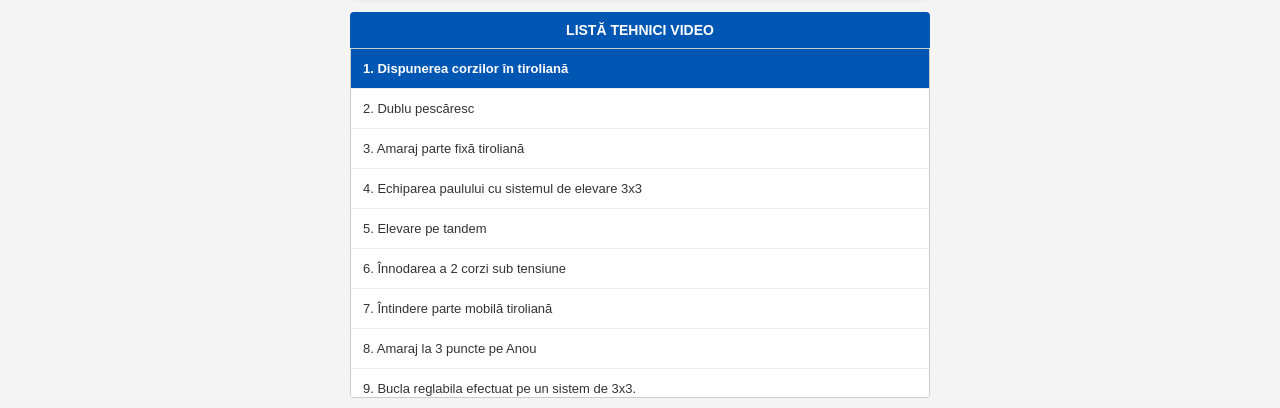
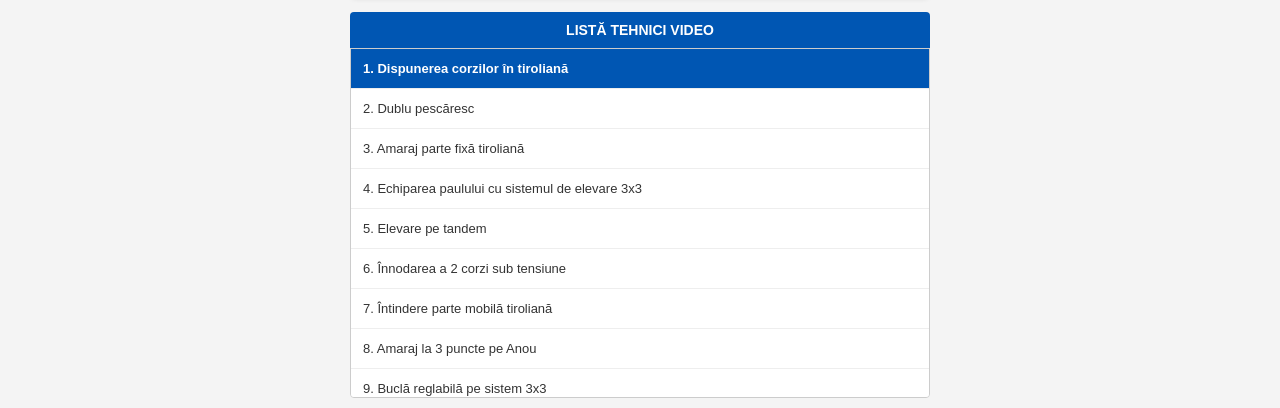
Before and after one commit to edyzaiu-web/Proceduri-si-tehnici-de-baza-in-salvare-montana, a plain HTML site: page video.htm in a window 1280 px wide. Shown: the part 492-900 px from the top of the page. Drawn offline with Linux system fonts and the light colour scheme.

Commit message:
Update video description for item 9 in playlist

```diff
--- a/video.htm
+++ b/video.htm
@@ -80,7 +80,7 @@
    <div class="playlist-item" data-video="QpWSBehahpc" onclick="schimbaVideo(this)">6. Înnodarea a 2 corzi sub tensiune</div>
    <div class="playlist-item" data-video="yWxxGdajbMY" onclick="schimbaVideo(this)">7. Întindere parte mobilă tiroliană</div>
   <div class="playlist-item" data-video="0kFrWzyXslA" onclick="schimbaVideo(this)">8. Amaraj la 3 puncte pe Anou</div>
-    <div class="playlist-item" data-video="ID_YOUTUBE_6" onclick="schimbaVideo(this)">9. Bucla reglabila efectuat pe un sistem de 3x3.</div>
+   <div class="playlist-item" data-video="S6dYVjTx7DQ" onclick="schimbaVideo(this)">9. Buclă reglabilă pe sistem 3x3</div>
     <div class="playlist-item" data-video="ID_YOUTUBE_7" onclick="schimbaVideo(this)">7. Întindere parte mobilă tiroliană</div>
     <div class="playlist-item" data-video="ID_YOUTUBE_8" onclick="schimbaVideo(this)">8. Amaraj la 3 puncte pe Anou</div>
     <div class="playlist-item" data-video="ID_YOUTUBE_6" onclick="schimbaVideo(this)">9. Înnodarea a 2 corzi sub tensiune</div>
```
